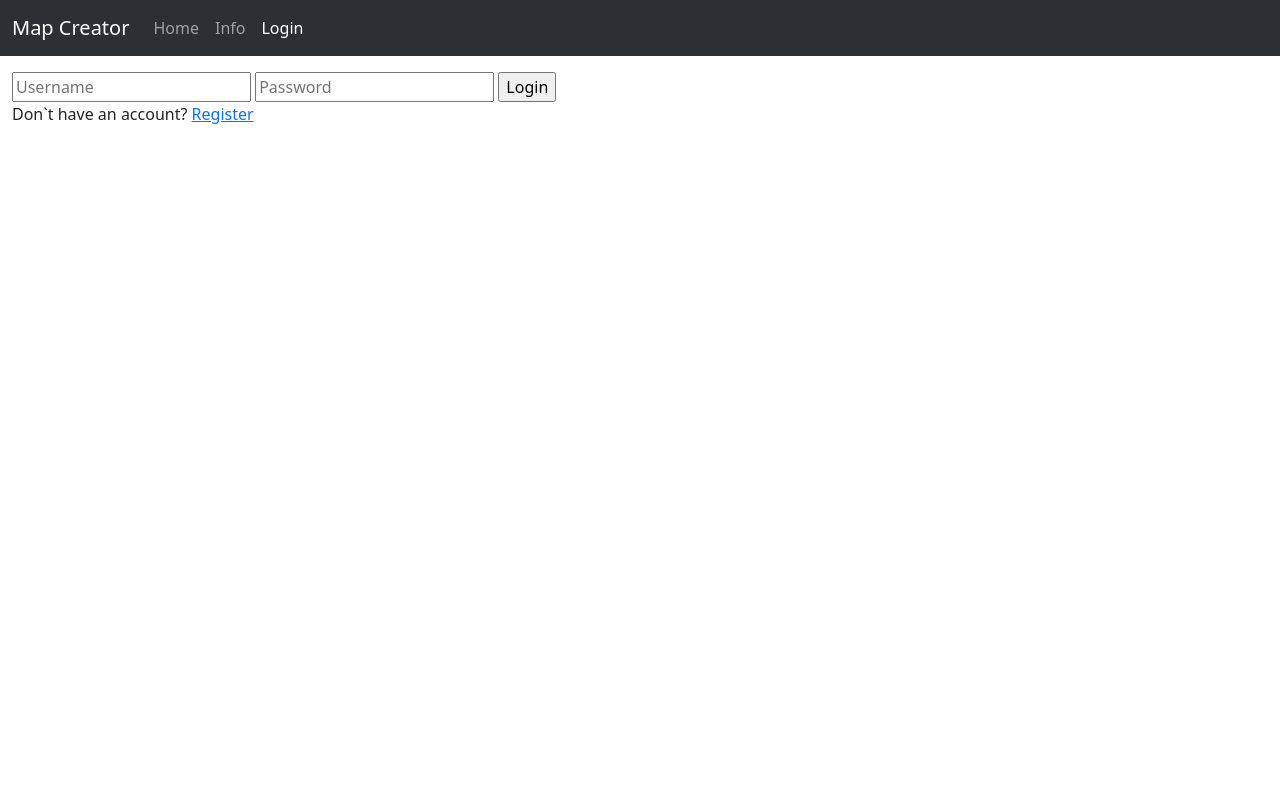
After one commit to soovuh/Ukraine-Map-Creator, a Flask app: page /login in a window 1280 px wide. The commit adds this page. Run offline with Flask 3, Linux system fonts and the light colour scheme.

Commit message:
feat: add login and register template, and base forms

```diff
--- a/app.py
+++ b/app.py
@@ -1,6 +1,11 @@
 from flask import Flask
 from flask_sqlalchemy import SQLAlchemy
+from sqlalchemy.orm import relationship
 from flask import render_template, request, jsonify
+from flask_login import UserMixin
+from flask_wtf import FlaskForm
+from wtforms import StringField, PasswordField, SubmitField
+from wtforms.validators import InputRequired, Length, ValidationError
 from datetime import datetime
 
 
@@ -9,26 +14,78 @@ from utils.map_creator import MapCreator
 
 # create Flask app instance
 app = Flask(__name__)
-app.config['SQLALCHEMY_DATABASE_URI'] = 'sqlite:///db.sqlite3'
-app.config['SQLALCHEMY_TRACK_MODIFICATIONS'] = False
+app.config["SQLALCHEMY_DATABASE_URI"] = "sqlite:///db.sqlite3"
+app.config["SQLALCHEMY_TRACK_MODIFICATIONS"] = False
+app.config["SECRET_KEY"] = '1234567891011123142adjhbakdhajsjdhabjhcbakjsajhcb'
 
 db = SQLAlchemy(app)
 
 
-class User(db.Model):
+class User(db.Model, UserMixin):
     id = db.Column(db.Integer, primary_key=True)
-    username = db.Column(db.String(50))
+    username = db.Column(db.String(50), unique=True)
+    password = db.Column(db.String(80))
     date_joined = db.Column(db.Date, default=datetime.utcnow)
 
     def __repr__(self):
-        return f'<User: {self.username}>'
+        return f"<User: {self.username}>"
 
-    # User.query.all() - for getting all users
+
+class Map(db.Model):
+    id = db.Column(db.Integer, primary_key=True)
+    html = db.Column(db.Text)
+    user_id = db.Column(db.Integer, db.ForeignKey('user.id'))
+    date_created = db.Column(db.Date, default=datetime.utcnow)
+
+    user = relationship('User')
+
+    def __repr__(self):
+        return f"<Map: {self.id}>"
+
+
+class RegisterForm(FlaskForm):
+    username = StringField(validators=[
+                           InputRequired(), Length(min=4, max=20)], render_kw={"placeholder": "Username"})
+
+    password = PasswordField(validators=[
+                             InputRequired(), Length(min=8, max=20)], render_kw={"placeholder": "Password"})
+
+    submit = SubmitField('Register')
+
+    def validate_username(self, username):
+        existing_user_username = User.query.filter_by(
+            username=username.data).first()
+        if existing_user_username:
+            raise ValidationError(
+                'That username already exists. Please choose a different one.')
+
+
+class LoginForm(FlaskForm):
+    username = StringField(validators=[
+                           InputRequired(), Length(min=4, max=20)], render_kw={"placeholder": "Username"})
+
+    password = PasswordField(validators=[
+                             InputRequired(), Length(min=8, max=20)], render_kw={"placeholder": "Password"})
+
+    submit = SubmitField('Login')
+
 
 @app.route("/")
 def index():
     # render index page
     return render_template("index.html")
+
+
+@app.route("/login", methods=["GET", "POST"])
+def login():
+    form = LoginForm()
+    return render_template("login.html", form=form)
+
+
+@app.route("/register", methods=["GET", "POST"])
+def register():
+    form = RegisterForm()
+    return render_template("register.html", form=form)
 
 
 @app.route("/api/get_map/", methods=["POST"])
--- a/templates/index.html
+++ b/templates/index.html
@@ -35,7 +35,7 @@
               <a class="nav-link" href="#">Info</a>
             </li>
             <li class="nav-item">
-              <a class="nav-link" href="#">Login</a>
+              <a class="nav-link" href="{{ url_for('login') }}">Login</a>
             </li>
           </ul>
         </div>
--- /dev/null
+++ b/templates/login.html
@@ -0,0 +1,49 @@
+<!DOCTYPE html>
+<html lang="en">
+<head>
+    <meta charset="UTF-8">
+    <meta name="viewport" content="width=device-width, initial-scale=1">
+    <title>Map Creator | Login</title>
+    <link rel="stylesheet" href="https://cdnjs.cloudflare.com/ajax/libs/font-awesome/6.4.2/css/all.min.css" integrity="sha512-z3gLpd7yknf1YoNbCzqRKc4qyor8gaKU1qmn+CShxbuBusANI9QpRohGBreCFkKxLhei6S9CQXFEbbKuqLg0DA==" crossorigin="anonymous" referrerpolicy="no-referrer" />
+    <link href="https://cdn.jsdelivr.net/npm/bootstrap@5.3.2/dist/css/bootstrap.min.css" rel="stylesheet" integrity="sha384-T3c6CoIi6uLrA9TneNEoa7RxnatzjcDSCmG1MXxSR1GAsXEV/Dwwykc2MPK8M2HN" crossorigin="anonymous">
+</head>
+<body>
+    <nav class="navbar sticky-top bg-dark navbar-expand-lg bg-body-tertiary mb-3" data-bs-theme="dark">
+      <div class="container-fluid">
+        <a class="navbar-brand" href="{{ url_for('index') }}">Map Creator</a>
+        <button class="navbar-toggler" type="button" data-bs-toggle="collapse" data-bs-target="#navbarNav" aria-controls="navbarNav" aria-expanded="false" aria-label="Toggle navigation">
+          <span class="navbar-toggler-icon"></span>
+        </button>
+        <div class="collapse navbar-collapse" id="navbarNav">
+          <ul class="navbar-nav">
+            <li class="nav-item">
+              <a class="nav-link" aria-current="page" href="{{ url_for('index') }}">Home</a>
+            </li>
+            <li class="nav-item">
+              <a class="nav-link" href="#">Info</a>
+            </li>
+            <li class="nav-item">
+              <a class="nav-link active" href="{{ url_for('login') }}">Login</a>
+            </li>
+          </ul>
+        </div>
+      </div>
+    </nav>
+    <div class="container-fluid" id="main" style="min-height: 90vh">
+            <form method="POST" action="">
+                {{ form.hidden_tag() }}
+                {{ form.username }}
+                {{ form.password }}
+                {{ form.submit }}
+            </form>
+    <span>Don`t have an account?</span>
+      <a href="{{url_for('register')}}"> Register</a>
+    </div>
+
+    <!-- CDN Scripts -->
+    <script src="https://cdn.jsdelivr.net/npm/bootstrap@5.3.2/dist/js/bootstrap.bundle.min.js" integrity="sha384-C6RzsynM9kWDrMNeT87bh95OGNyZPhcTNXj1NW7RuBCsyN/o0jlpcV8Qyq46cDfL" crossorigin="anonymous">
+    <script src="https://cdn.jsdelivr.net/npm/@popperjs/core@2.11.8/dist/umd/popper.min.js" integrity="sha384-I7E8VVD/ismYTF4hNIPjVp/Zjvgyol6VFvRkX/vR+Vc4jQkC+hVqc2pM8ODewa9r" crossorigin="anonymous"></script>
+    <script src="https://cdnjs.cloudflare.com/ajax/libs/font-awesome/6.4.2/js/all.min.js" integrity="sha512-uKQ39gEGiyUJl4AI6L+ekBdGKpGw4xJ55+xyJG7YFlJokPNYegn9KwQ3P8A7aFQAUtUsAQHep+d/lrGqrbPIDQ==" crossorigin="anonymous" referrerpolicy="no-referrer"></script>
+    <!-- Local JS -->
+</body>
+</html>
```
Also changed, not shown: templates/profile.html (added, +42 -0 lines), templates/register.html (added, +49 -0 lines).
